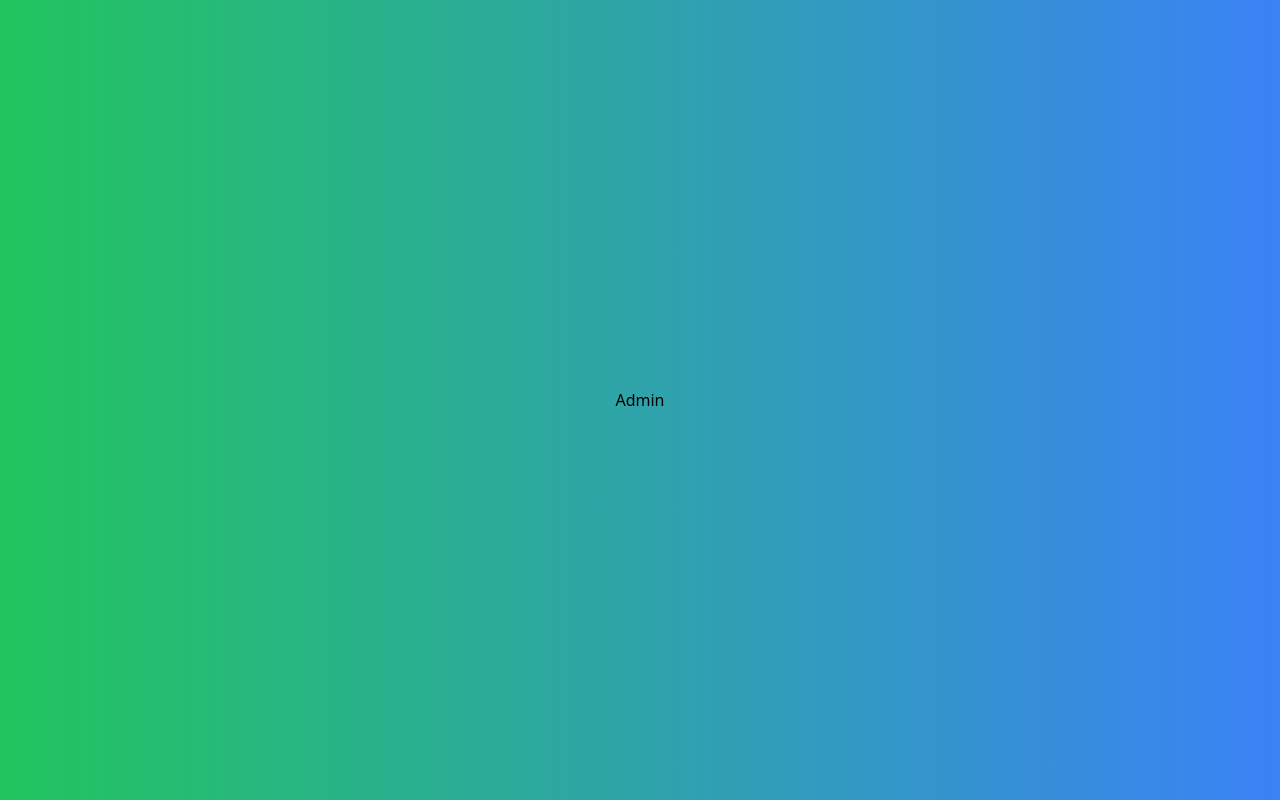
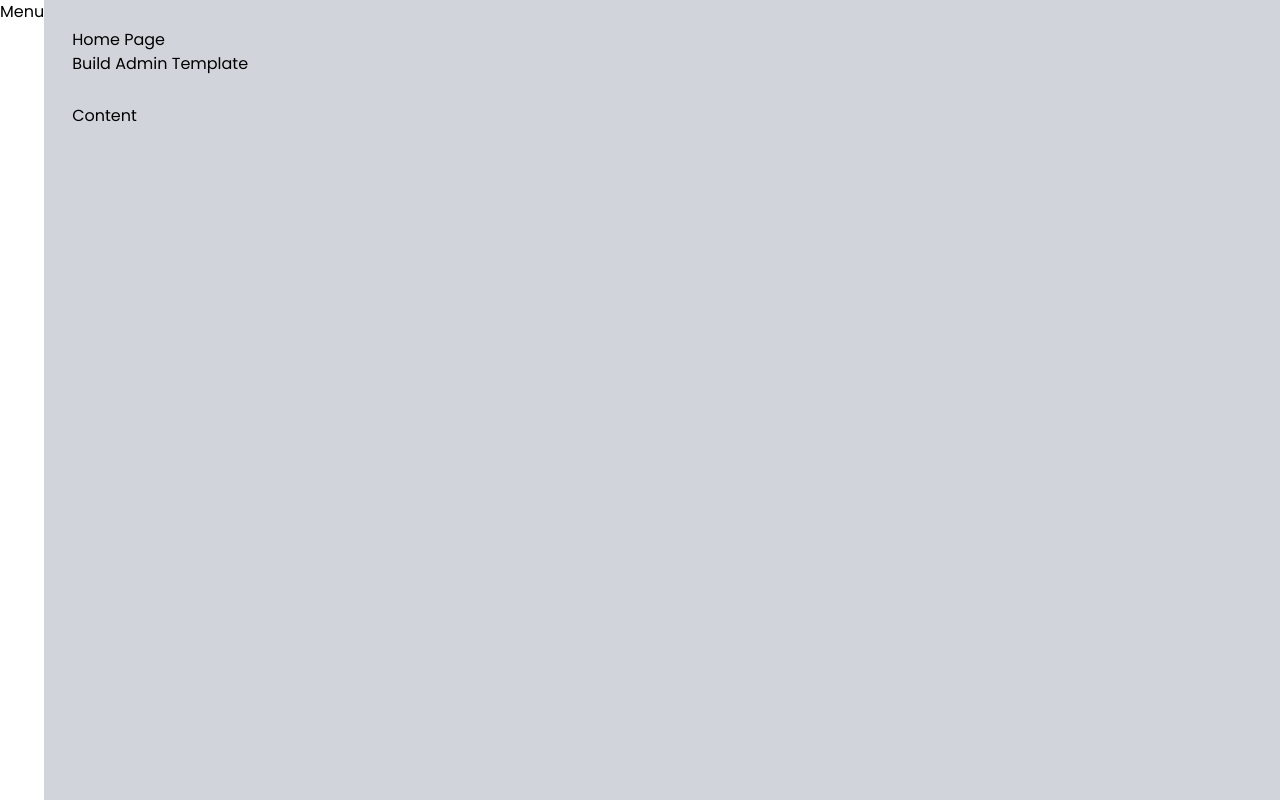
Before and after one commit to luancatarino/admin-template, a Next.js app: page / in a window 1280 px wide. Built offline with nearby package versions, Linux system fonts and the light colour scheme.

Commit message:
feat: create components

```diff
--- /dev/null
+++ b/src/components/template/Content.tsx
@@ -0,0 +1,15 @@
+interface ContentProps {
+    children?: any;
+}
+
+export default function Content(props: ContentProps) {
+    return (
+        <div
+            className={`
+        flex flex-col mt-7
+    `}
+        >
+            {props.children}
+        </div>
+    );
+}
--- /dev/null
+++ b/src/components/template/Header.tsx
@@ -0,0 +1,14 @@
+import Title from "./Title";
+
+interface HeaderProps {
+    title: string;
+    subtitle: string;
+}
+
+export default function Header(props: HeaderProps) {
+    return (
+        <div>
+            <Title title={props.title} subtitle={props.subtitle} />
+        </div>
+    );
+}
--- /dev/null
+++ b/src/components/template/Layout.tsx
@@ -0,0 +1,30 @@
+import Content from "./Content";
+import Header from "./Header";
+import SideMenu from "./SideMenu";
+
+interface LayoutProps {
+    title: string;
+    subtitle: string;
+    children?: any;
+}
+
+export default function Layout(props: LayoutProps) {
+    return (
+        <div
+            className={`
+                flex h-screen w-screen
+        `}
+        >
+            <SideMenu />
+            <div
+                className={`
+                flex flex-col w-full p-7
+                bg-gray-300 dark:bg-gray-800
+            `}
+            >
+                <Header title={props.title} subtitle={props.subtitle} />
+                <Content>{props.children}</Content>
+            </div>
+        </div>
+    );
+}
--- /dev/null
+++ b/src/components/template/SideMenu.tsx
@@ -0,0 +1,7 @@
+export default function SideMenu () {
+    return (
+        <aside>
+            <h1>Menu</h1>
+        </aside>
+    )
+}
--- /dev/null
+++ b/src/components/template/Title.tsx
@@ -0,0 +1,15 @@
+interface TitleProps {
+    title: string
+    subtitle: string
+}
+
+export default function Title (props: TitleProps) {
+    return (<div>
+        <h1 className={`
+
+        `}>{props.title}</h1>
+        <h2 className={`
+
+        `}>{props.subtitle}</h2>
+    </div>)
+}
--- a/src/pages/index.tsx
+++ b/src/pages/index.tsx
@@ -1,12 +1,9 @@
+import Layout from "../components/template/Layout";
+
 export default function Home() {
     return (
-        <div
-            className={`
-        flex justify-center items-center h-screen
-        bg-gradient-to-r from-green-500 to-blue-500
-    `}
-        >
-            <h1>Admin</h1>
-        </div>
+        <Layout title="Home Page" subtitle="Build Admin Template">
+            <h3>Content</h3>
+        </Layout>
     );
 }
--- a/src/styles/globals.css
+++ b/src/styles/globals.css
@@ -1,3 +1,5 @@
+@import url("https://fonts.googleapis.com/css2?family=Poppins:wght@100;200;300;400;500;600;700;800&display=swap");
+
 @tailwind base;
 @tailwind components;
 @tailwind utilities;
@@ -6,6 +8,8 @@
     box-sizing: border-box;
     padding: 0;
     margin: 0;
+    font-family: 'Poppins', sans-serif;
+
 }
 
 html,
@@ -14,23 +18,13 @@ body {
     overflow-x: hidden;
 }
 
-body {
-  color: rbg(--foreground-rgb);
-  background: linear-gradient(
-      to bottom,
-      transparent,
-      rgb(var(--background-end-rgb))
-    )
-    rgb(var(--background-start-rgb));
-}
-
 a {
     color: inherit;
     text-decoration: none;
 }
 
-@media (prefers-color-scheme: dark) {
+/* @media (prefers-color-scheme: dark) {
     html {
         color-scheme: dark;
     }
-}
+} */
--- a/tailwind.config.js
+++ b/tailwind.config.js
@@ -1,8 +1,9 @@
 /** @type {import('tailwindcss').Config} */
 module.exports = {
-  content: ["./src/**/*.{js,jsx,ts,tsx}"],
-  theme: {
-    extend: {},
-  },
-  plugins: [],
-}
+    content: ["./src/**/*.{js,jsx,ts,tsx}"],
+    darkMode: "class",
+    theme: {
+        extend: {},
+    },
+    plugins: [],
+};
```
Lines whose indentation alone changed are shown as unchanged.
